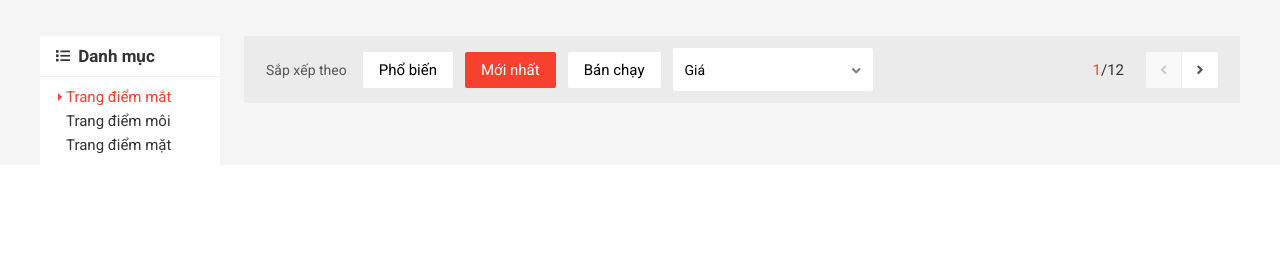
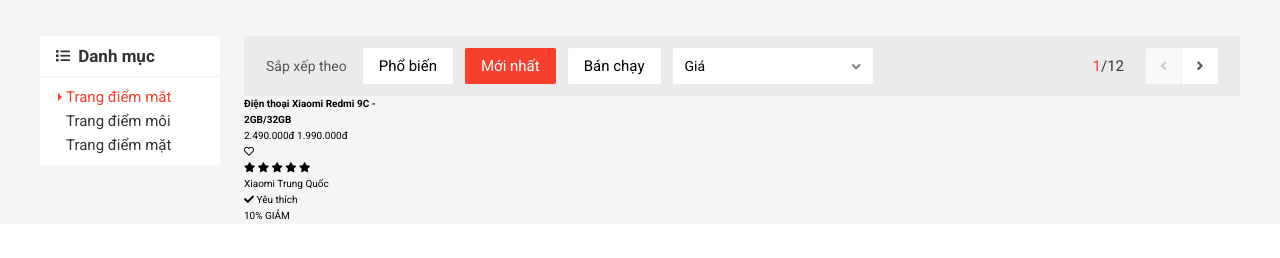
Before and after one commit to thinhnpptit/shopee, a plain HTML site: page index.html in a window 1280 px wide. Shown: the part 120-378 px from the top of the page. Drawn offline with nearby package versions, Linux system fonts and the light colour scheme.

Commit message:
create product base

```diff
--- a/assets/css/base.css
+++ b/assets/css/base.css
@@ -129,7 +129,7 @@
 .select-input {
     position: relative;
     min-width: 200px;
-    height: 43px;
+    height: 36px;
     padding: 0 12px;
     border-radius: 2px;
     background-color: var(--white-color);
--- a/assets/css/main.css
+++ b/assets/css/main.css
@@ -604,6 +604,7 @@
     animation: fadeIn ease-in 0.3s;
     cursor: default;
     display: none;
+    z-index: 2;
 }
 
 .header__cart-list::after {
--- a/index.html
+++ b/index.html
@@ -301,7 +301,47 @@
                     </a>
                 </div>
               </div>
-            </div>
+              </div>
+
+              <div class="home-product">
+                <div class="grid__row">
+                  <div class="grid__column-2">
+                    <div class="home-product-item">
+                      <div class="home-product-item__img" style="background-image: url(https://cf.shopee.vn/file/c4d039ed1b09f95400c336f7bd13285e_tn);"></div>
+                      <h4 class="home-product-item__name">Điện thoại Xiaomi Redmi 9C - 2GB/32GB</h4>
+                      <div class="home-product-item__price">
+                        <span class="home-product-item__price-old">2.490.000đ</span>
+                        <span class="home-product-item__price-new">1.990.000đ</span>
+                      </div>
+                      <div class="home-product-item__action">
+                        <span class="home-product-item__like">
+                          <i class="far fa-heart"></i>
+                          <!-- <i class="fas fa-heart"></i> -->
+                        </span>
+                        <div class="home-product-item__rating">
+                          <i class="fas fa-star"></i>
+                          <i class="fas fa-star"></i>
+                          <i class="fas fa-star"></i>
+                          <i class="fas fa-star"></i>
+                          <i class="fas fa-star"></i>
+                        </div>
+                      </div>
+                      <div class="home-product-item__origin">
+                        <span class="home-product-item__brand">Xiaomi</span>
+                        <span class="home-product-item__origin-name">Trung Quốc</span>
+                      </div>
+                      <div class="home-product-item__favourite">
+                        <i class="fas fa-check"></i>
+                        Yêu thích
+                      </div>
+                      <div class="home-product-item__sale-off">
+                        <span class="home-product-item__sale-off-percent">10%</span>
+                        <span class="home-product-item__slae-off-label">GIẢM</span>
+                      </div>
+                    </div>
+                  </div>
+                </div>
+              </div>
           </div>
         </div>
       </div>
```
